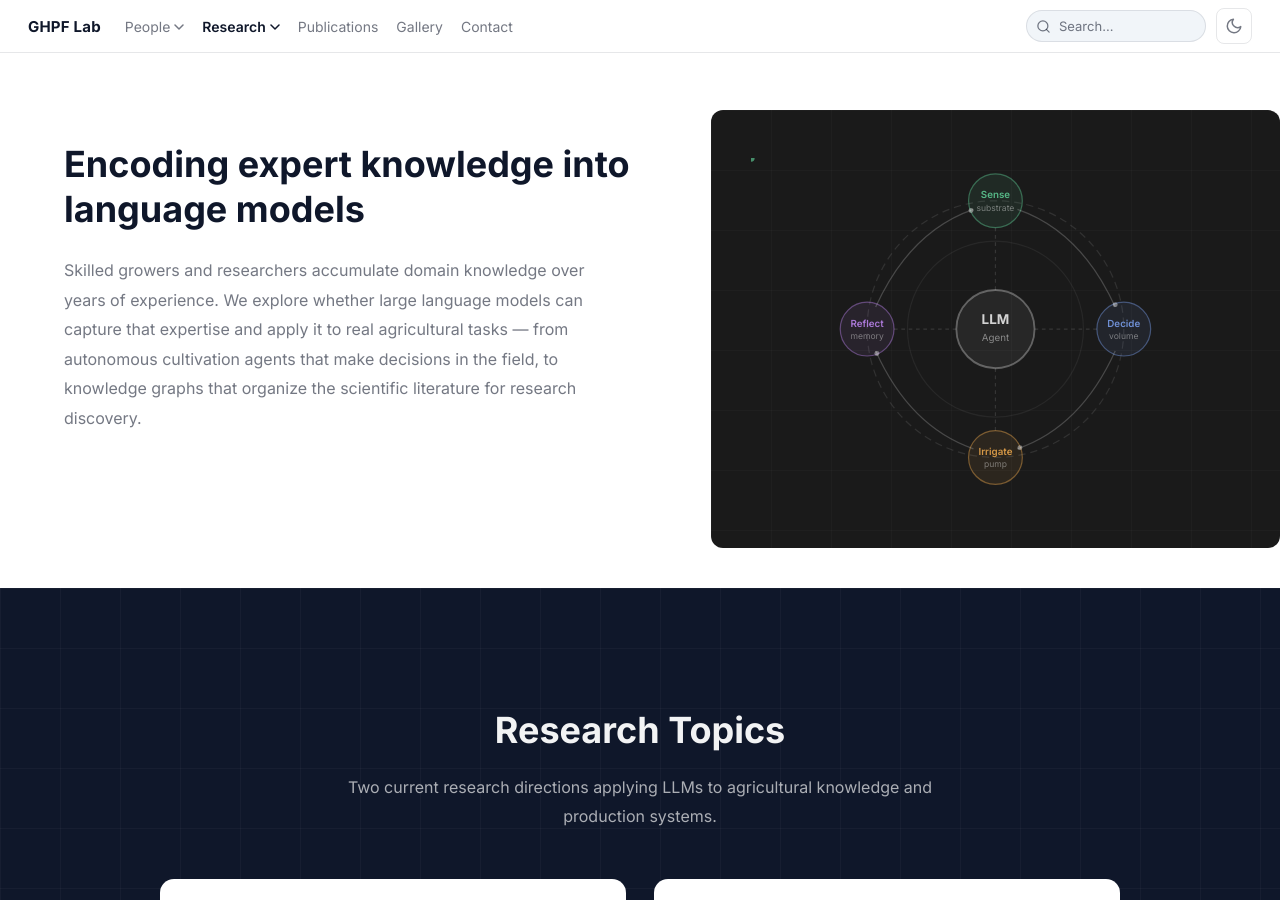
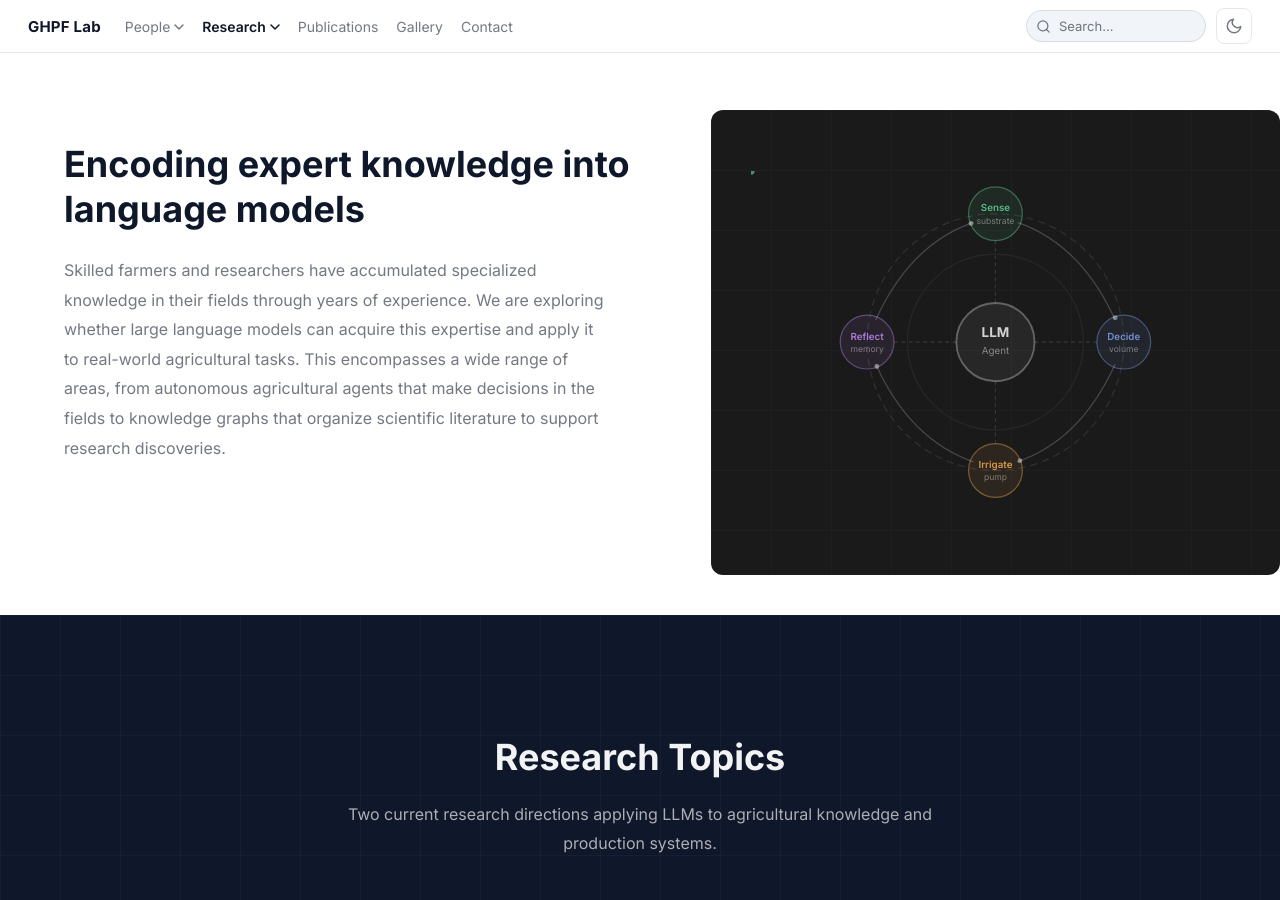
Before and after one commit to snughpf-alt/ghpf-lab-web-final-2, a Jekyll site: the page built from research/autonomous-control.md, in a window 1280 px wide and 900 px high, scrolled down 503 px. Built offline with Jekyll 4.4.1, drawn with Linux system fonts in a browser that asks for light colours.

Commit message:
Reword LLM overview paragraph
https://claude.ai/code/session_01AC1F4b7HxCDaoN7Xuq9VXj

```diff
--- a/research/autonomous-control.md
+++ b/research/autonomous-control.md
@@ -57,7 +57,7 @@ title: LLM Application in Agriculture
 <section class="rd-overview-split">
   <div class="rd-overview-split__text">
     <h2 class="rd-overview-split__heading">Encoding expert knowledge into language models</h2>
-    <p class="rd-overview-split__desc">Skilled growers and researchers accumulate domain knowledge over years of experience. We explore whether large language models can capture that expertise and apply it to real agricultural tasks — from autonomous cultivation agents that make decisions in the field, to knowledge graphs that organize the scientific literature for research discovery.</p>
+    <p class="rd-overview-split__desc">Skilled farmers and researchers have accumulated specialized knowledge in their fields through years of experience. We are exploring whether large language models can acquire this expertise and apply it to real-world agricultural tasks. This encompasses a wide range of areas, from autonomous agricultural agents that make decisions in the fields to knowledge graphs that organize scientific literature to support research discoveries.</p>
   </div>
   <div class="rd-overview-split__visual">
     <div class="rd-overview-split__circle"></div>
```
